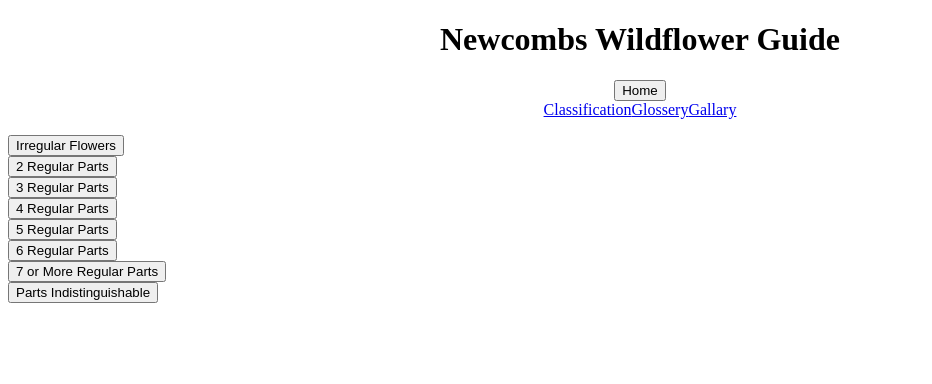
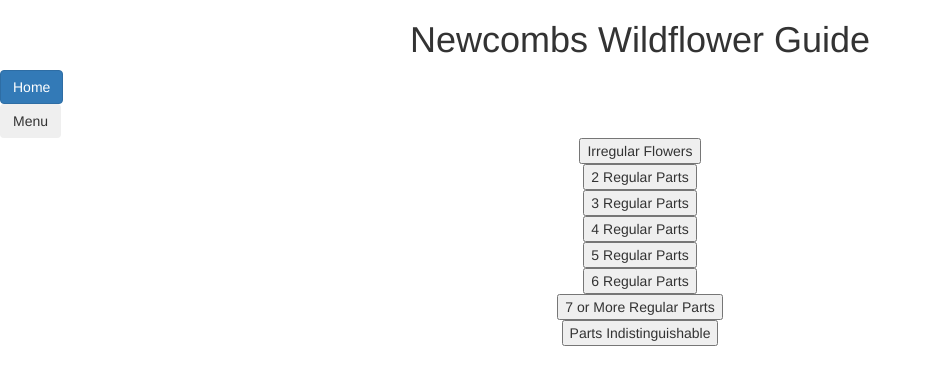
Before and after one commit to baileykkramer/UWSTOUT-Wildflower-Capstone, an Angular app: page /classification in a window 1280 px wide. Shown: the top 384 px of the page, without its empty margins (0-932 px from the left). Built offline with nearby package versions, Linux system fonts and the light colour scheme.

Commit message:
Added some bootstrap basics

```diff
--- a/package.json
+++ b/package.json
@@ -21,7 +21,9 @@
     "@angular/platform-browser": "^5.2.0",
     "@angular/platform-browser-dynamic": "^5.2.0",
     "@angular/router": "^5.2.0",
+    "bootstrap": "^3.3.7",
     "core-js": "^2.4.1",
+    "jquery": "^3.3.1",
     "rxjs": "^5.5.6",
     "zone.js": "^0.8.19"
   },
--- a/src/app/app.component.html
+++ b/src/app/app.component.html
@@ -1,11 +1,17 @@
-<!--The content below is only a placeholder and can be replaced.-->
 <div style="text-align:center">
   <h1>{{ title }}</h1>
-  <button routerLink="/classification" (click)="homeButton()">Home</button>
-  <nav>
-    <a routerLink="/classification">Classification</a>
-    <a routerLink="/glossery">Glossery</a>
-    <a routerLink="/gallary">Gallary</a>
-  </nav>
 </div>
-<router-outlet></router-outlet>
+<div style="float:left; width:100%">
+  <button type="button" class="btn btn-primary" routerLink="/classification" (click)="homeButton()">Home</button>
+  <div class="dropdown">
+      <button class="btn btn-secondary dropdown-toggle" type="button" id="dropdownMenuButton" data-toggle="dropdown" aria-haspopup="true" aria-expanded="false">Menu</button>
+      <div class="dropdown-menu" aria-labelledby="dropdownMenuButton">
+          <a class="dropdown-item" routerLink="/classification">Classification</a>
+          <a class="dropdown-item" routerLink="/glossery">Glossery</a>
+          <a class="dropdown-item" routerLink="/gallary">Gallary</a>
+      </div>
+  </div>
+</div>
+<div style="text-align:center">
+  <router-outlet></router-outlet>
+</div>
```
Also changed, not shown: .angular-cli.json, 1 other file (tests, documents, lock files or other folders).
